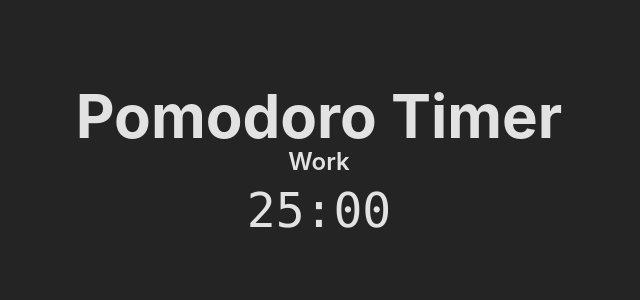
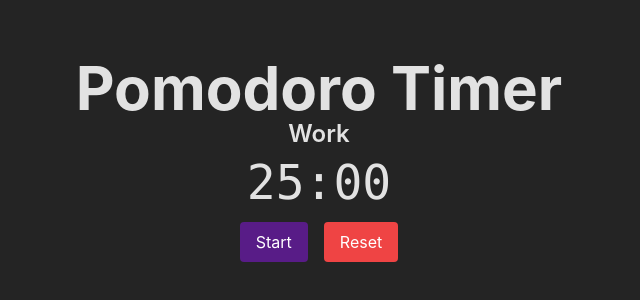
Before and after one commit to AdrianGerman/frontend-projects-roadmap, a React (Vite) app in the folder 21-pomodoro-timer/: page / in a window 1280 px wide. Shown: the part 240-540 px from the top of the page, without its empty margins (321-961 px from the left). Built offline with nearby package versions, Linux system fonts and the light colour scheme.

Commit message:
controls component

```diff
--- a/21-pomodoro-timer/src/App.jsx
+++ b/21-pomodoro-timer/src/App.jsx
@@ -2,15 +2,29 @@ import { useState } from "react"
 import "./App.css"
 
 import Timer from "./components/Timer"
+import Controls from "./components/Controls"
 
 function App() {
   const [time, setTime] = useState(25 * 60) // 25 minutes
   const [currentSession, setCurrentSession] = useState("Work")
+  const [isRunning, setIsRunning] = useState(false)
+
+  const handleStartStop = () => setIsRunning(!isRunning)
+  const handleReset = () => {
+    setIsRunning(false)
+    setCurrentSession("Work")
+    setTime(25 * 60)
+  }
 
   return (
     <>
       <h1 className="text-6xl font-bold">Pomodoro Timer</h1>
       <Timer time={time} session={currentSession} />
+      <Controls
+        onStartStop={handleStartStop}
+        onReset={handleReset}
+        isRunning={isRunning}
+      />
     </>
   )
 }
--- /dev/null
+++ b/21-pomodoro-timer/src/components/Controls.jsx
@@ -0,0 +1,20 @@
+const Controls = ({ onStartStop, onReset, isRunning }) => {
+  return (
+    <div className="flex justify-center space-x-4 mt-4">
+      <button
+        className="px-4 py-2 bg-purple-900 text-white rounded transform transition duration-300 hover:bg-purple-950 hover:scale-105"
+        onClick={onStartStop}
+      >
+        {isRunning ? "Pause" : "Start"}
+      </button>
+      <button
+        className="px-4 py-2 bg-red-500 text-white rounded transform transition duration-300 hover:bg-red-600 hover:scale-105"
+        onClick={onReset}
+      >
+        Reset
+      </button>
+    </div>
+  )
+}
+
+export default Controls
```
